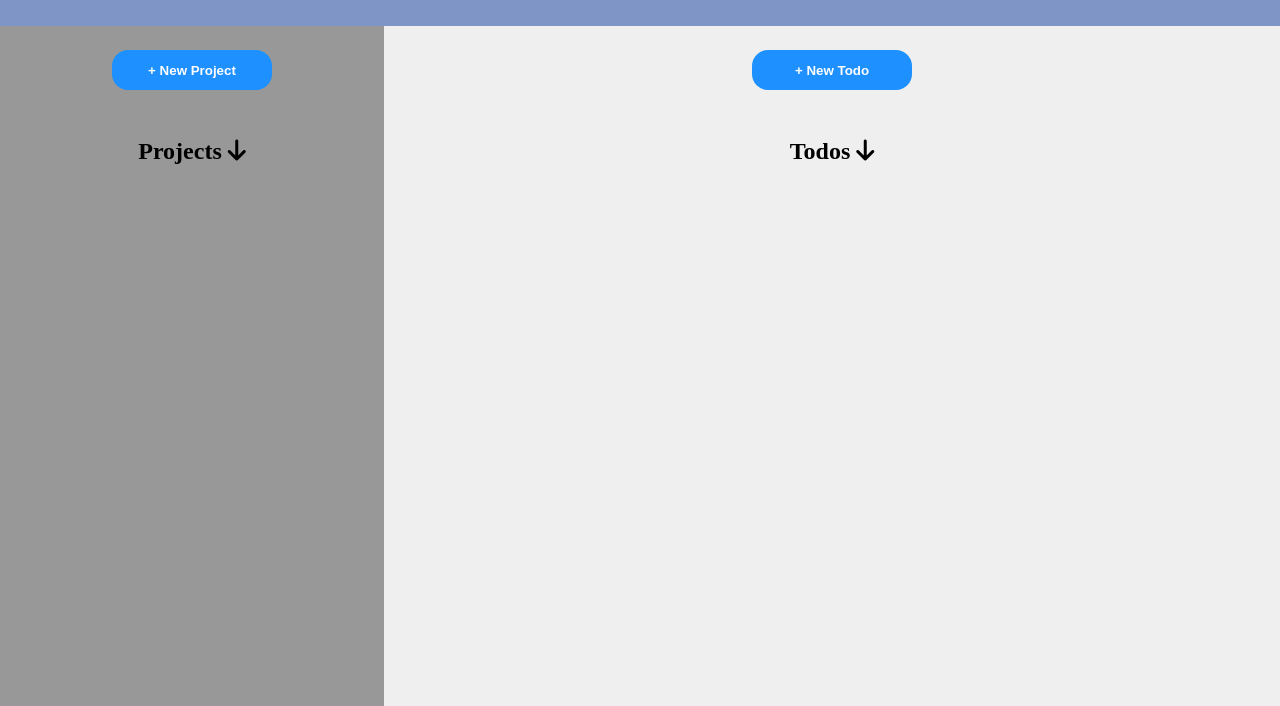
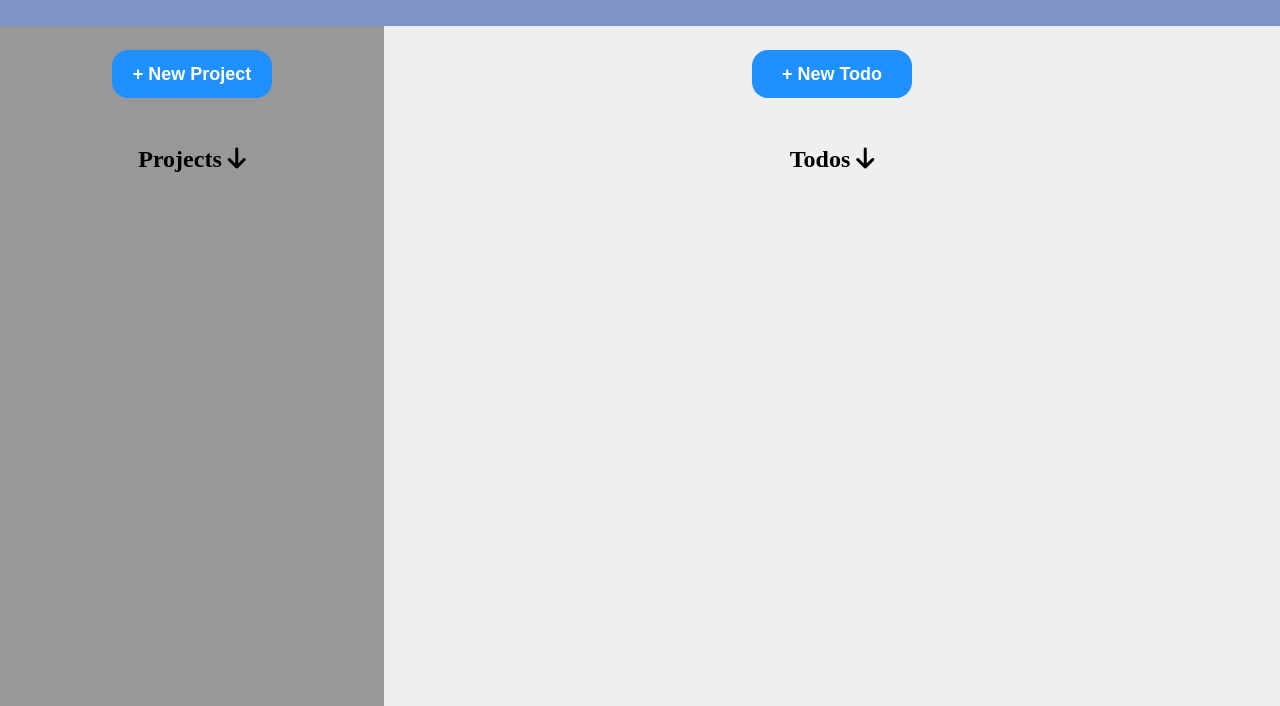
Before and after one commit to dariojularic/Todo-list-js, a website built with Vite: page index.html in a window 1280 px wide. Shown: the part 94-800 px from the top of the page. Built offline with nearby package versions, Linux system fonts and the light colour scheme.

Commit message:
Add style

```diff
--- a/style.css
+++ b/style.css
@@ -53,7 +53,7 @@ h3 {
 
 .new-todo-btn, .new-project-btn {
   margin: 24px 0;
-  height: 40px;
+  height: 48px;
   width: 160px;
   border-radius: 16px;
   border: none;
@@ -62,6 +62,7 @@ h3 {
   background-color: dodgerblue;
   color: white;
   transition: background-color 0.3s;
+  font-size: 18px;
 }
 
 .new-todo-btn:hover, .new-project-btn:hover {
```
